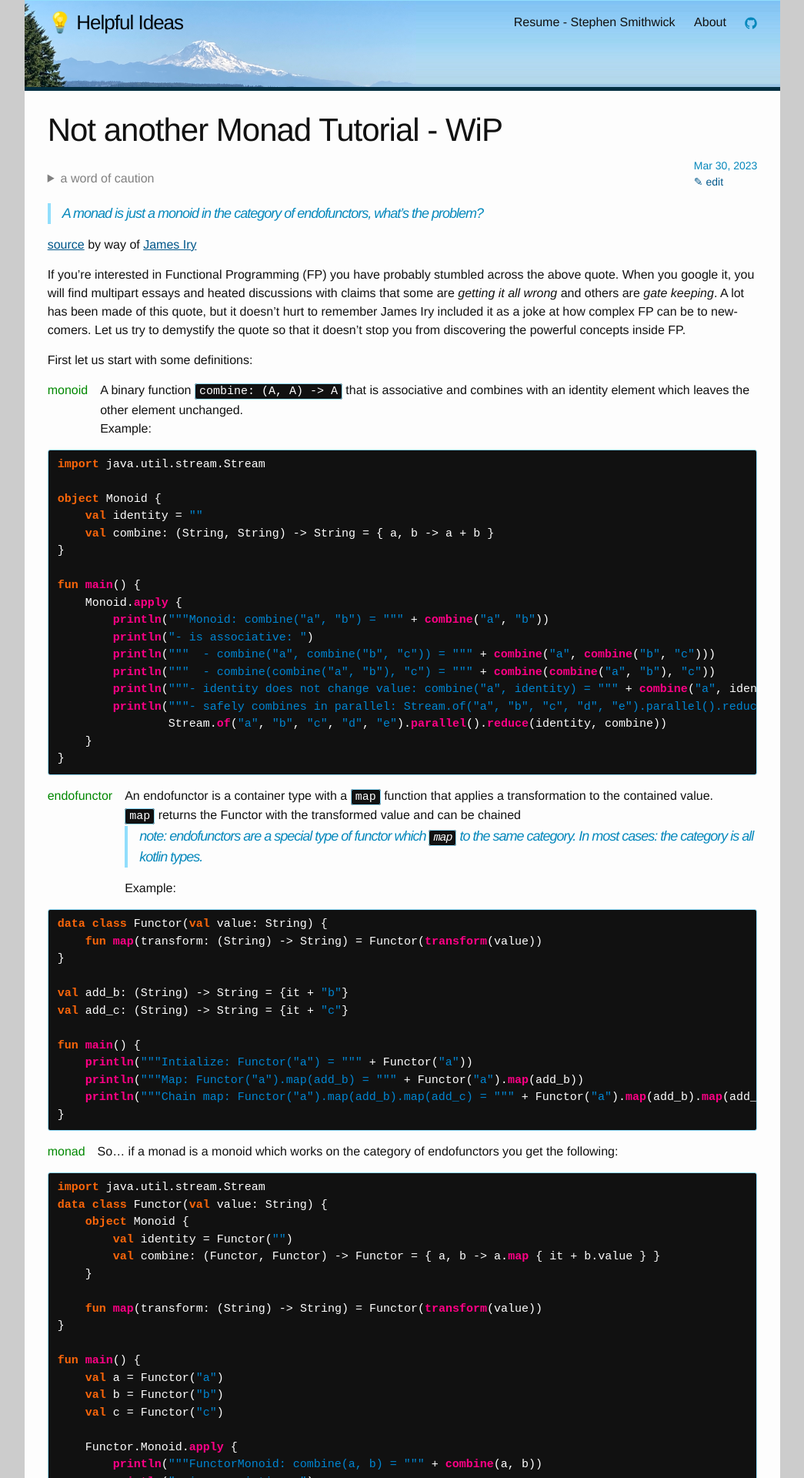
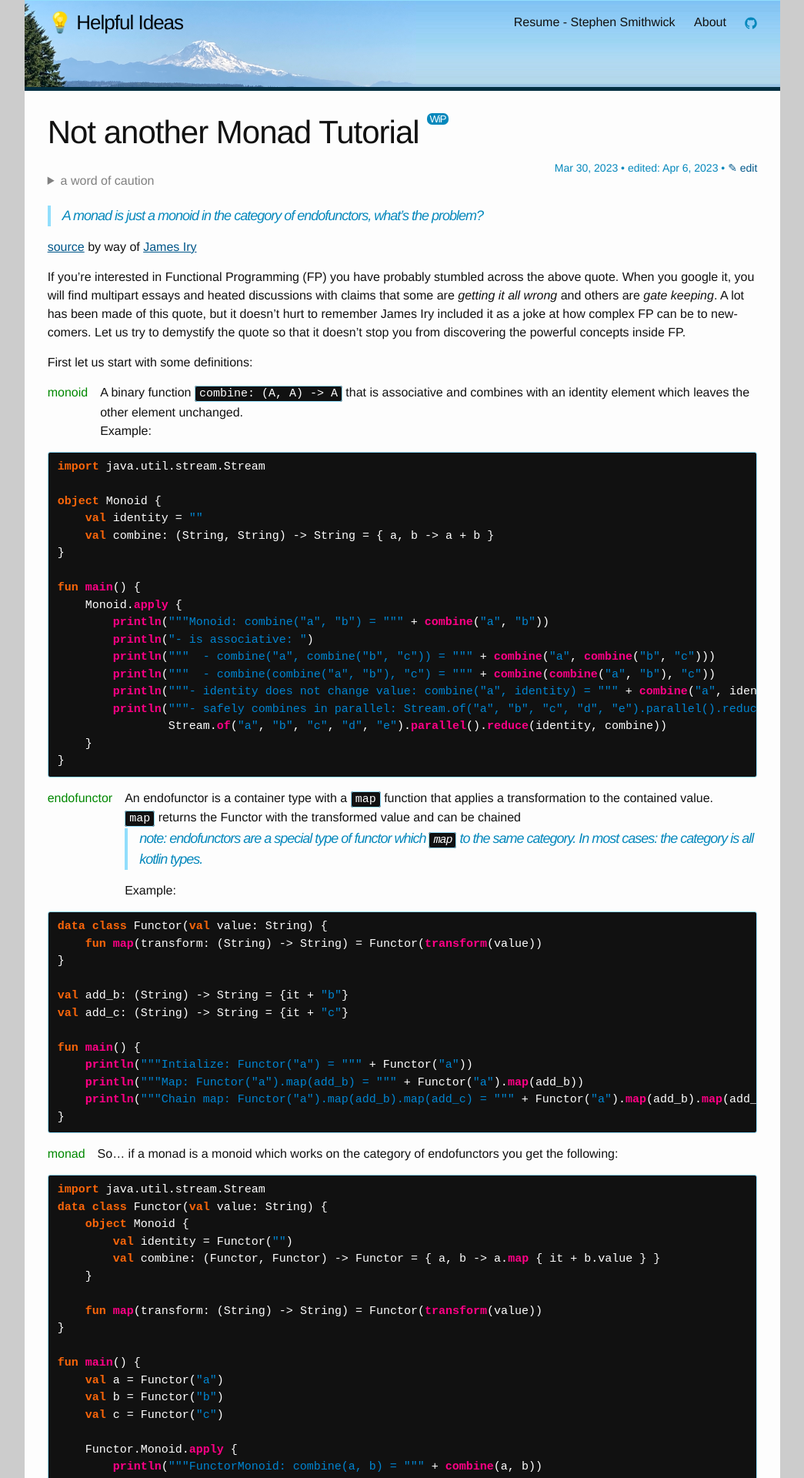
Before and after one commit to StephenSmithwick/StephenSmithwick.github.io, a Jekyll site: the page built from _posts/2023-03-30-monads.md, in a window 1280 px wide. Shown: the top 1920 px of the page at 77% size, without its empty margins (117-1162 px from the left). Built offline with Jekyll 4.4.1, drawn with Linux system fonts in a browser that asks for light colours.

Commit message:
Adding WiP into post metadata and adding last-edit to post

```diff
--- a/_layouts/post.html
+++ b/_layouts/post.html
@@ -4,10 +4,12 @@ layout: default
 <div class="post">
 
   <header class="post-header">
-    <h1 class="post-title">{{ page.title }}</h1>
+    <h1 class="post-title">{{ page.title }} {% if page.meta %}<span class="tag">{{ page.meta }}</span>{% endif %}</h1>
     <p class="post-meta">
-      {{ page.date | date: "%b %-d, %Y" }}{% if page.author %} • {{ page.author }}{% endif %}{% if page.meta %} • {{ page.meta }}{% endif %}<br/>
-      <a class="edit" href="{{ site.github_urls.edit }}/{{ page.path }}">✎ edit</a>
+      {{ page.date | date: "%b %-d, %Y" }}
+      {% if page.author %} • {{ page.author }}{% endif %}
+      {% if page.last_edit %} • edited: {{page.last_edit | date: "%b %-d, %Y"}} {% endif %}
+      • <a class="edit" href="{{ site.github_urls.edit }}/{{ page.path }}">✎ edit</a>
     </p>
   </header>
 
--- a/_posts/2023-03-30-monads.md
+++ b/_posts/2023-03-30-monads.md
@@ -1,7 +1,9 @@
 ---
 layout: post
-title:  "Not another Monad Tutorial - WiP"
+title:  "Not another Monad Tutorial"
 categories: functional
+last_edit: 2023-04-06
+meta: WiP
 ---
 
 <details markdown="block">
--- a/_sass/_base.scss
+++ b/_sass/_base.scss
@@ -59,6 +59,19 @@ figure > img {
 figcaption {
     font-size: $small-font-size;
 }
+
+/**
+ * Tags
+ */
+ .tag {
+    top: 0em;
+    background-color: $mid-blue;
+    border-radius: .5em;
+    padding: 0 0.25em;
+    color: #fff;
+    font-size: small;
+    vertical-align: text-top;
+  }
 
 
 
@@ -138,7 +151,6 @@ blockquote {
 }
 
 
-
 /**
  * Code formatting
  */
--- a/index.html
+++ b/index.html
@@ -15,7 +15,10 @@ layout: default
       <li>
         <h2>
           <a class="post-link" href="{{ post.url | prepend: site.baseurl }}">{{ post.title }}</a>
-          <span class="post-meta">{{ post.date | date: "%b %-d, %Y" }}</span>
+          <span class="post-meta">
+            {{ post.date | date: "%b %-d, %Y" }}
+            {% if post.last_edit %}<small>(edited: {{post.last_edit | date: "%b %-d, %Y"}}) </small>{% endif %}
+          </span>
         </h2>
       </li>
     {% endfor %}
```
